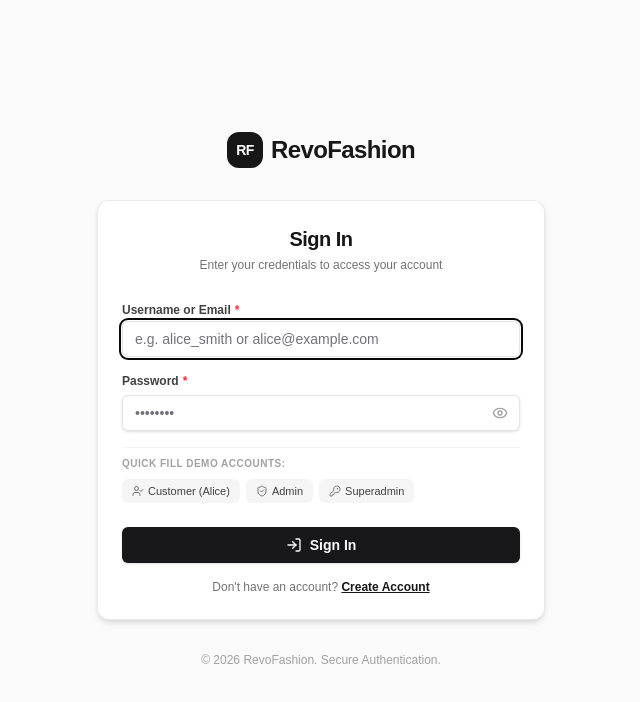
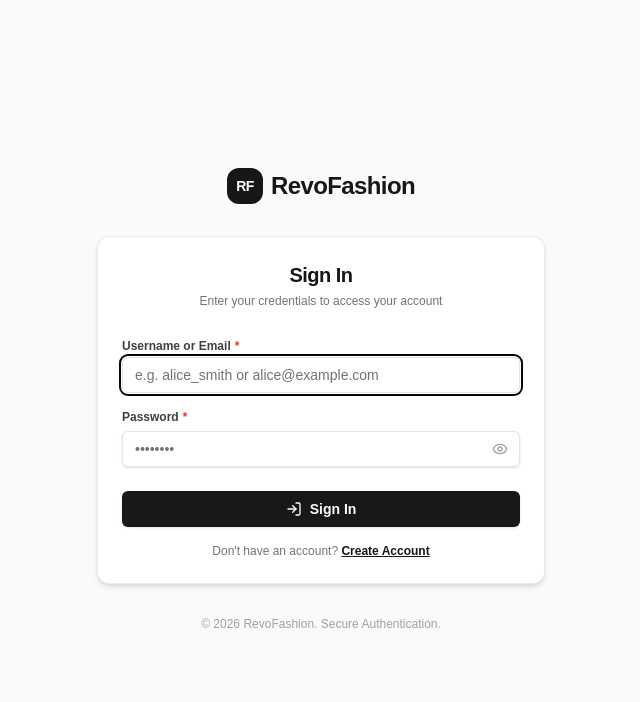
Before and after one commit to ingrid-fortunata/revofashion-website, a Next.js app: page /login in a window 1280 px wide. Shown: the top 702 px of the page, without its empty margins (319-959 px from the left). Built offline with nearby package versions, Linux system fonts and the light colour scheme; no server answers.

Commit message:
chore: ignore AGENTS.md and CLAUDE.md, disable agentRules, and clean LoginForm

```diff
--- a/next.config.ts
+++ b/next.config.ts
@@ -21,6 +21,8 @@ const nextConfig: NextConfig = {
       },
     ],
   },
+  // Disable automatic generation of AGENTS.md and CLAUDE.md
+  agentRules: false,
 };
 
 export default nextConfig;
--- a/src/features/auth/components/LoginForm.tsx
+++ b/src/features/auth/components/LoginForm.tsx
@@ -2,12 +2,19 @@
 
 import React, { useState } from "react";
 import Link from "next/link";
-import { LogIn, Loader2, Eye, EyeOff, KeyRound, UserCheck, ShieldCheck } from "lucide-react";
+import { LogIn, Loader2, Eye, EyeOff } from "lucide-react";
 import { useLoginMutation } from "../hooks/useLoginMutation";
 import { Button } from "@/components/ui/button";
 import { Input } from "@/components/ui/input";
 import { Label } from "@/components/ui/label";
-import { Card, CardContent, CardDescription, CardFooter, CardHeader, CardTitle } from "@/components/ui/card";
+import {
+  Card,
+  CardContent,
+  CardDescription,
+  CardFooter,
+  CardHeader,
+  CardTitle,
+} from "@/components/ui/card";
 
 interface FieldErrors {
   identifier?: string;
@@ -65,12 +72,6 @@ export function LoginForm() {
     loginMutation.mutate(payload);
   };
 
-  const handleQuickFill = (user: string, pass: string) => {
-    setIdentifier(user);
-    setPassword(pass);
-    setFieldErrors({});
-  };
-
   return (
     <Card className="border-neutral-200/80 shadow-md">
       <CardHeader className="space-y-1 text-center">
@@ -86,7 +87,11 @@ export function LoginForm() {
         <CardContent className="space-y-4">
           {/* Identifier Input */}
           <div className="space-y-1.5">
-            <Label htmlFor="identifier" required className="text-xs font-semibold text-neutral-700">
+            <Label
+              htmlFor="identifier"
+              required
+              className="text-xs font-semibold text-neutral-700"
+            >
               Username or Email
             </Label>
             <Input
@@ -99,17 +104,25 @@ export function LoginForm() {
               onChange={(e) => {
                 setIdentifier(e.target.value);
                 if (fieldErrors.identifier) {
-                  setFieldErrors((prev) => ({ ...prev, identifier: undefined }));
+                  setFieldErrors((prev) => ({
+                    ...prev,
+                    identifier: undefined,
+                  }));
                 }
               }}
               error={Boolean(fieldErrors.identifier)}
               disabled={loginMutation.isPending}
               aria-invalid={Boolean(fieldErrors.identifier)}
-              aria-describedby={fieldErrors.identifier ? "identifier-error" : undefined}
+              aria-describedby={
+                fieldErrors.identifier ? "identifier-error" : undefined
+              }
               autoFocus
             />
             {fieldErrors.identifier && (
-              <p id="identifier-error" className="text-[11px] font-medium text-red-600">
+              <p
+                id="identifier-error"
+                className="text-[11px] font-medium text-red-600"
+              >
                 {fieldErrors.identifier}
               </p>
             )}
@@ -118,7 +131,11 @@ export function LoginForm() {
           {/* Password Input */}
           <div className="space-y-1.5">
             <div className="flex items-center justify-between">
-              <Label htmlFor="password" required className="text-xs font-semibold text-neutral-700">
+              <Label
+                htmlFor="password"
+                required
+                className="text-xs font-semibold text-neutral-700"
+              >
                 Password
               </Label>
             </div>
@@ -133,13 +150,18 @@ export function LoginForm() {
                 onChange={(e) => {
                   setPassword(e.target.value);
                   if (fieldErrors.password) {
-                    setFieldErrors((prev) => ({ ...prev, password: undefined }));
+                    setFieldErrors((prev) => ({
+                      ...prev,
+                      password: undefined,
+                    }));
                   }
                 }}
                 error={Boolean(fieldErrors.password)}
                 disabled={loginMutation.isPending}
                 aria-invalid={Boolean(fieldErrors.password)}
-                aria-describedby={fieldErrors.password ? "password-error" : undefined}
+                aria-describedby={
+                  fieldErrors.password ? "password-error" : undefined
+                }
                 className="pr-10"
               />
               <button
@@ -149,48 +171,24 @@ export function LoginForm() {
                 className="absolute right-3 top-1/2 -translate-y-1/2 text-neutral-400 hover:text-neutral-600 transition-colors"
                 aria-label={showPassword ? "Hide password" : "Show password"}
               >
-                {showPassword ? <EyeOff className="h-4 w-4" /> : <Eye className="h-4 w-4" />}
+                {showPassword ? (
+                  <EyeOff className="h-4 w-4" />
+                ) : (
+                  <Eye className="h-4 w-4" />
+                )}
               </button>
             </div>
             {fieldErrors.password && (
-              <p id="password-error" className="text-[11px] font-medium text-red-600">
+              <p
+                id="password-error"
+                className="text-[11px] font-medium text-red-600"
+              >
                 {fieldErrors.password}
               </p>
             )}
           </div>
 
-          {/* Quick Demo Fill Helper */}
-          <div className="pt-2 border-t border-neutral-100">
-            <span className="text-[10px] font-bold uppercase tracking-wider text-neutral-400 block mb-2">
-              Quick Fill Demo Accounts:
-            </span>
-            <div className="flex flex-wrap gap-1.5">
-              <button
-                type="button"
-                onClick={() => handleQuickFill("alice_smith", "alice_password")}
-                className="inline-flex items-center gap-1 px-2.5 py-1 rounded-md text-[11px] bg-neutral-100 hover:bg-neutral-200 text-neutral-700 font-medium transition-colors"
-              >
-                <UserCheck className="h-3 w-3 text-neutral-500" />
-                Customer (Alice)
-              </button>
-              <button
-                type="button"
-                onClick={() => handleQuickFill("admin_user", "admin_password")}
-                className="inline-flex items-center gap-1 px-2.5 py-1 rounded-md text-[11px] bg-neutral-100 hover:bg-neutral-200 text-neutral-700 font-medium transition-colors"
-              >
-                <ShieldCheck className="h-3 w-3 text-neutral-500" />
-                Admin
-              </button>
-              <button
-                type="button"
-                onClick={() => handleQuickFill("superadmin_user", "superadmin_password")}
-                className="inline-flex items-center gap-1 px-2.5 py-1 rounded-md text-[11px] bg-neutral-100 hover:bg-neutral-200 text-neutral-700 font-medium transition-colors"
-              >
-                <KeyRound className="h-3 w-3 text-neutral-500" />
-                Superadmin
-              </button>
-            </div>
-          </div>
+
         </CardContent>
 
         <CardFooter className="flex flex-col gap-4">
```
Also changed, not shown: 1 other file (tests, documents, lock files or other folders).
